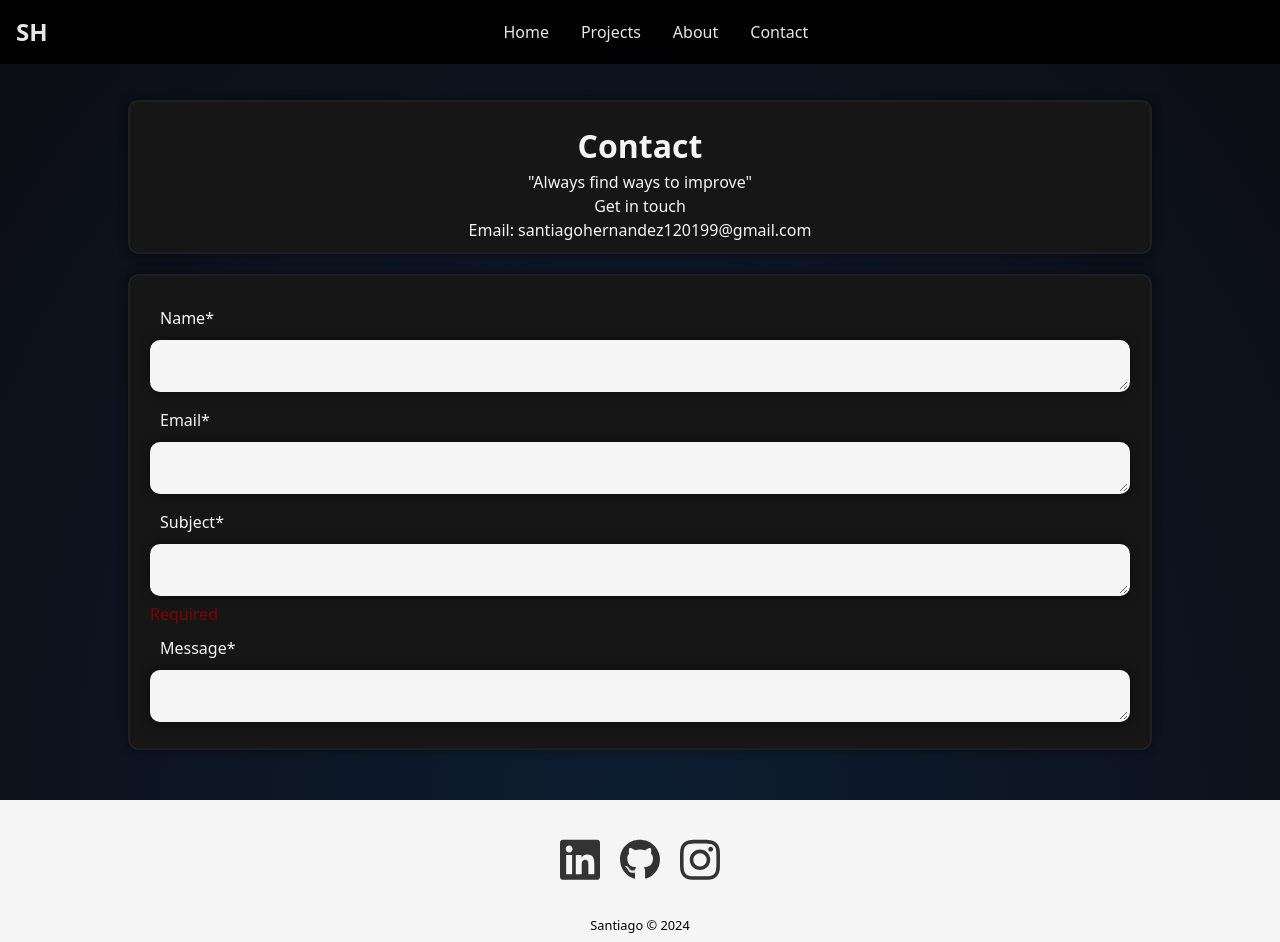
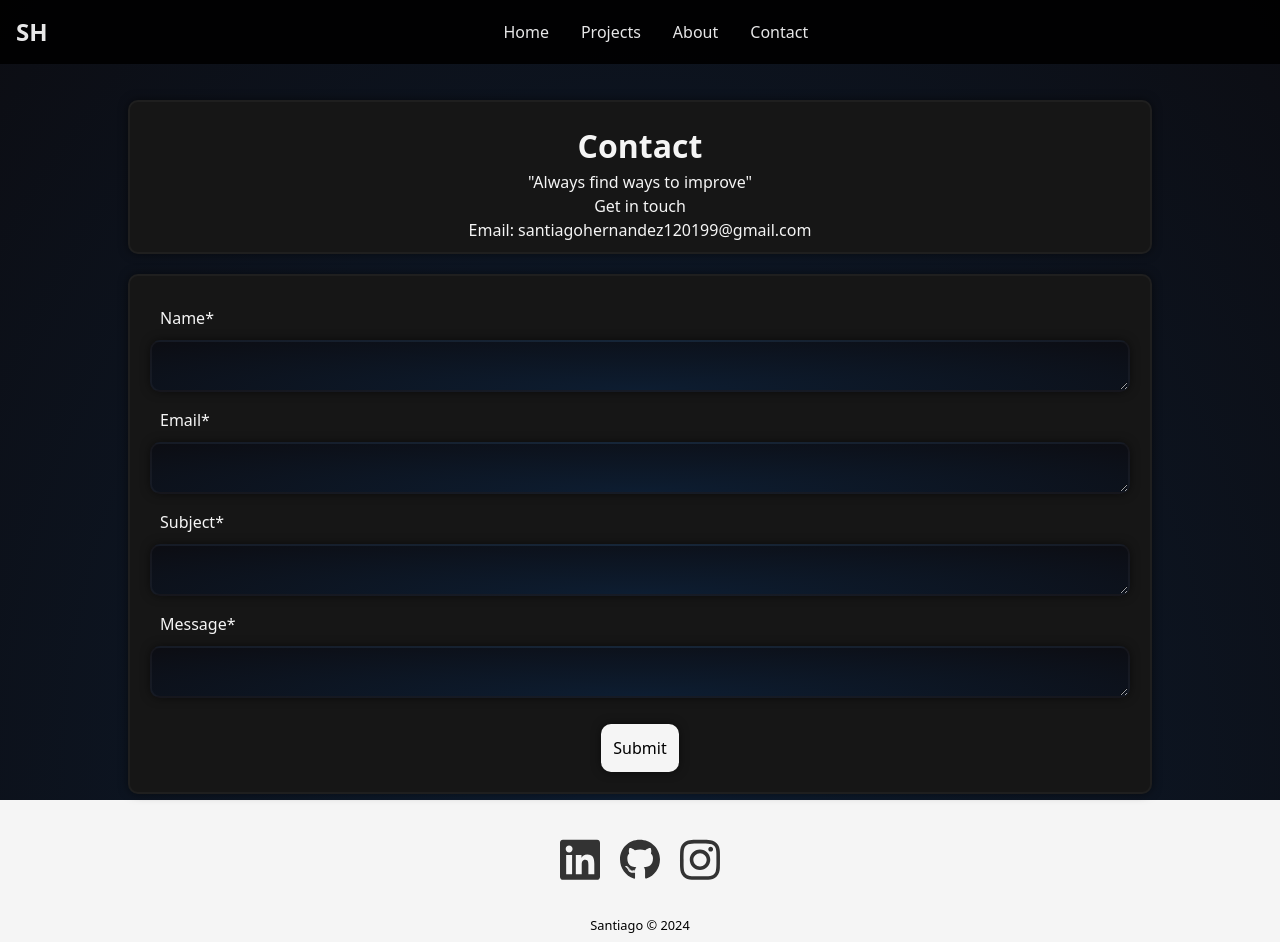
Before and after one commit to Vidssk/santi-portfolio, a Next.js app: page /contact in a window 1280 px wide. Built offline with nearby package versions, Linux system fonts and the light colour scheme.

Commit message:
Second to Last

```diff
--- a/app/api/users.js
+++ b/app/api/users.js
@@ -2,7 +2,7 @@
 const express = require('express');
 const app = express();
 
-app.get('/api/users',(req, res) => {
+app.get('/api/contact',(req, res) => {
     // Handle GET request for /api/users
     const users = [
         { id: 1, name: 'John' }
--- a/app/contact/page.tsx
+++ b/app/contact/page.tsx
@@ -1,7 +1,7 @@
 'use client'
-import {Container, FormControl, FormErrorMessage, FormLabel, Heading, Input } from "@chakra-ui/react"
+import {Button, Container, FormControl, FormErrorMessage, FormLabel, Heading, Input } from "@chakra-ui/react"
 import { Textarea } from "@chakra-ui/react"
-
+import {sendContactForm} from '../lib/api'
 import '@styles/contact.css'
 import { useState } from "react"
 
@@ -9,13 +9,18 @@ const initValues = {
     name: "",
     email: "",
     subject: "",
-    message:""
+    message:"",
  };
 const initState = {values: initValues};
 
 const page = () => {
     const [state, setState] = useState(initState);
+    const[touched, setTouched] = useState({});
+
     const {values} = state;
+    const {isLoading} = state;
+    const onBlur = ({target}) => setTouched((prev) => ({...prev,[target.name]:true}))
+
     const handleChange = ({target}) => setState((prev)=>({
         ...prev,
         values: {
@@ -23,6 +28,14 @@ const page = () => {
             [target.name]: target.value,
         },
     }));
+    const onSubmit = async () => {
+        setState((prev) => ({
+            ...prev,
+            isLoading:true
+        }));
+        await sendContactForm(values);
+
+    }
   return (
     <div className="contact-container">
     <section className="contact-subscription">
@@ -37,47 +50,71 @@ const page = () => {
         <p style={{color: "var(--primaryTextColor)", paddingBottom: "10px"}}>Email: santiagohernandez120199@gmail.com</p>
         </div>
             <div className="input-areas">
-                <FormControl isRequired className="email-form">
+                <FormControl isRequired isInvalid={touched.name &&!values.name}className="email-form">
                     <FormLabel className="input-name">Name</FormLabel>
                     <Textarea
                     className="input-field"
                     type='text'
                     name='name'
                     value={values.name}
-                    onChange={handleChange}/>
+                    onChange={handleChange}
+onBlur={onBlur}
+                    />
                     <FormErrorMessage className="error-message">Required</FormErrorMessage>
                 </FormControl>
-                <FormControl isRequired className="email-form">
+                <FormControl isRequired isInvalid={touched.email && !values.email} className="email-form">
                     <FormLabel className="input-name">Email</FormLabel>
                     <Textarea
                     className="input-field"
                     type='email'
                     name='email'
                     value={values.email}
-                    onChange={handleChange}/>
+                    onChange={handleChange}
+onBlur={onBlur}
+                    />
                     <FormErrorMessage className="error-message">Required</FormErrorMessage>
                 </FormControl>
-                <FormControl isRequired isInvalid={true}className="email-form">
+                <FormControl isRequired isInvalid={touched.subject && !values.subject}className="email-form">
                     <FormLabel className="input-name">Subject</FormLabel>
                     <Textarea
                     className="input-field"
                     type='text'
-                    errorBorderColor="red.300"
+                    // errorBorderColor="red"
+                    focusBorderColor="red.300"
                     name='subject'
                     value={values.subject}
-                    onChange={handleChange}/>
+                    onChange={handleChange}
+                    onBlur={onBlur}
+                    />
                     <FormErrorMessage className="error-message">Required</FormErrorMessage>
                 </FormControl>
-                <FormControl isRequired className="email-form">
+                <FormControl isRequired isInvalid={touched.message && !values.message} className="email-form">
                     <FormLabel className="input-name">Message</FormLabel>
                     <Textarea
                     className="input-field"
                     type='text'
                     name='message'
                     value={values.message}
-                    onChange={handleChange}/>
+                    onChange={handleChange}
+                    onBlur={onBlur}
+                    />
+
                     <FormErrorMessage className="error-message">Required</FormErrorMessage>
                 </FormControl>
+                <Button
+                    // variant="outline"
+                    marginTop="20px"
+                    backgroundColor="var(--secondaryColor)"
+                    padding="10px"
+                    borderRadius="10px"
+
+                    border= "2px solid rgba(255, 255, 255, 0.039)"
+                    boxShadow= "0 0 10px rgba(0, 0, 0, 0.5)"
+                    color='var(--secondaryTextColor)'
+                    isDisabled={!values.name || !values.email || !values.message || !values.subject}
+                    isLoading={isLoading}
+                    onClick={onSubmit}
+                    >Submit</Button>
                 {/* <EmailForm/> */}
 
             </div>
--- /dev/null
+++ b/app/lib/api.js
@@ -0,0 +1,8 @@
+export const sendContactForm = async(data) => fetch('/api/contact', {
+    method: "POST",
+    body: JSON.stringify(data),
+    headers: {
+        "Content-Type": "application/json",
+        Accept: "application/json"
+    },
+})
--- a/app/projects/page.tsx
+++ b/app/projects/page.tsx
@@ -11,16 +11,22 @@ const projects = [
     path: '/projects/ToonTanks',
   },
   {
-    src: 'pictures/Icons/RenegadesLogo.jpeg',
-    text: 'Sword based Hero Game',
-    label: 'Renegade: Kai',
-    path: '/projects/Renegades',
+    src: 'pictures/Icons/PaintingPickerIcon.png',
+    text: 'Painting in VR',
+    label:'VR Painter',
+    path:'/projects/PaintingPicker'
   },
   {
     src: 'pictures/Icons/PathFinding.png',
     text: 'Pathfinding Algorithm Program',
     label: 'Pathfinding Visualizer',
     path: '/projects/pathfindingvisualizer',
+  },
+  {
+    src: 'pictures/Icons/RenegadesLogo.jpeg',
+    text: 'Sword based Hero Game',
+    label: 'Renegade: Kai',
+    path: '/projects/Renegades',
   },
   {
     src: 'pictures/Icons/SimpleShooterIcon.png',
@@ -33,12 +39,6 @@ const projects = [
     text: 'Escape the Building to win',
     label: 'Building Escape',
     path: '/projects/buildingescape',
-  },
-  {
-    src: 'pictures/Icons/PaintingPickerIcon.png',
-    text: 'Painting in VR',
-    label:'VR Painter',
-    path:'/projects/PaintingPicker'
   },
 ];
 
--- a/components/ImageSlider.js
+++ b/components/ImageSlider.js
@@ -85,7 +85,7 @@ const ImageSlider = ({slides}) => {
         </div>
       <div
         style={slideStyles}
-      >Hello</div>
+      ></div>
       <div style={rightArrowStyles} onClick={goToNext}>
 
       <FontAwesomeIcon style={{width: '40px',height: 'fit-content'}} icon={faArrowRight} />
--- a/package.json
+++ b/package.json
@@ -17,6 +17,7 @@
     "@fortawesome/free-brands-svg-icons": "^6.5.1",
     "@fortawesome/free-solid-svg-icons": "^6.5.1",
     "@fortawesome/react-fontawesome": "^0.2.0",
+    "express": "^4.18.2",
     "framer-motion": "^10.17.9",
     "next": "14.0.4",
     "next-videos": "^1.4.1",
--- a/styles/contact.css
+++ b/styles/contact.css
@@ -32,7 +32,7 @@
     padding: 20px;
     width: 80%;
     background-color: var(--mainColor);
-    /* color: var(--primaryTextColor); */
+    color: var(--primaryTextColor);
     box-shadow: 0 0 10px rgba(0, 0, 0, 0.5);
     border: 2px solid rgba(255, 255, 255, 0.039);
     border-radius: 10px;
@@ -53,7 +53,7 @@
 
 }
 .input-field {
-    /* background: var(--backColor); */
+    background: var(--backColor);
     background-color: var(--secondaryColor);
     /* color: var(--secondaryTextColor); */
     opacity: 100%;
@@ -69,5 +69,6 @@
 }
 .error-message {
     /* background-color: red; */
-    color: maroon;
+    /* color: maroon; */
+    color: rgba(186, 2, 2, 0.842);
 }
--- a/tsconfig.json
+++ b/tsconfig.json
@@ -22,6 +22,6 @@
       "@*": ["./*"]
     }
   },
-  "include": ["next-env.d.ts", "**/*.ts", "**/*.tsx", ".next/types/**/*.ts", "app/home/error.js"],
+  "include": ["next-env.d.ts", "**/*.ts", "**/*.tsx", ".next/types/**/*.ts", "app/home/error.js", "app/api/contact/route.js"],
   "exclude": ["node_modules"]
 }
```
Also changed, not shown: app/api/contact/route.js (renamed from app/api/route.tsx, +13 -0 lines), 2 other files (tests, documents, lock files or other folders).
